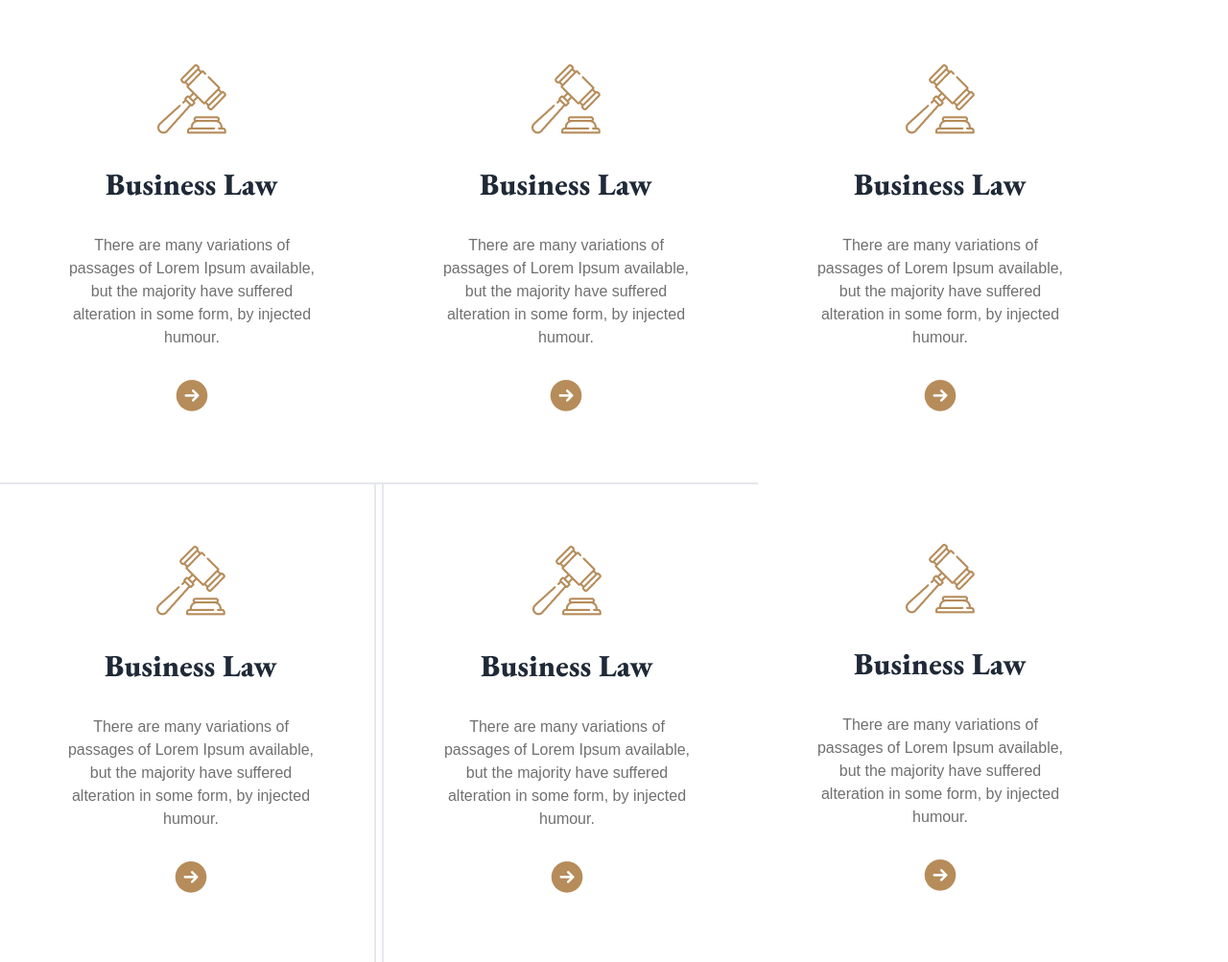
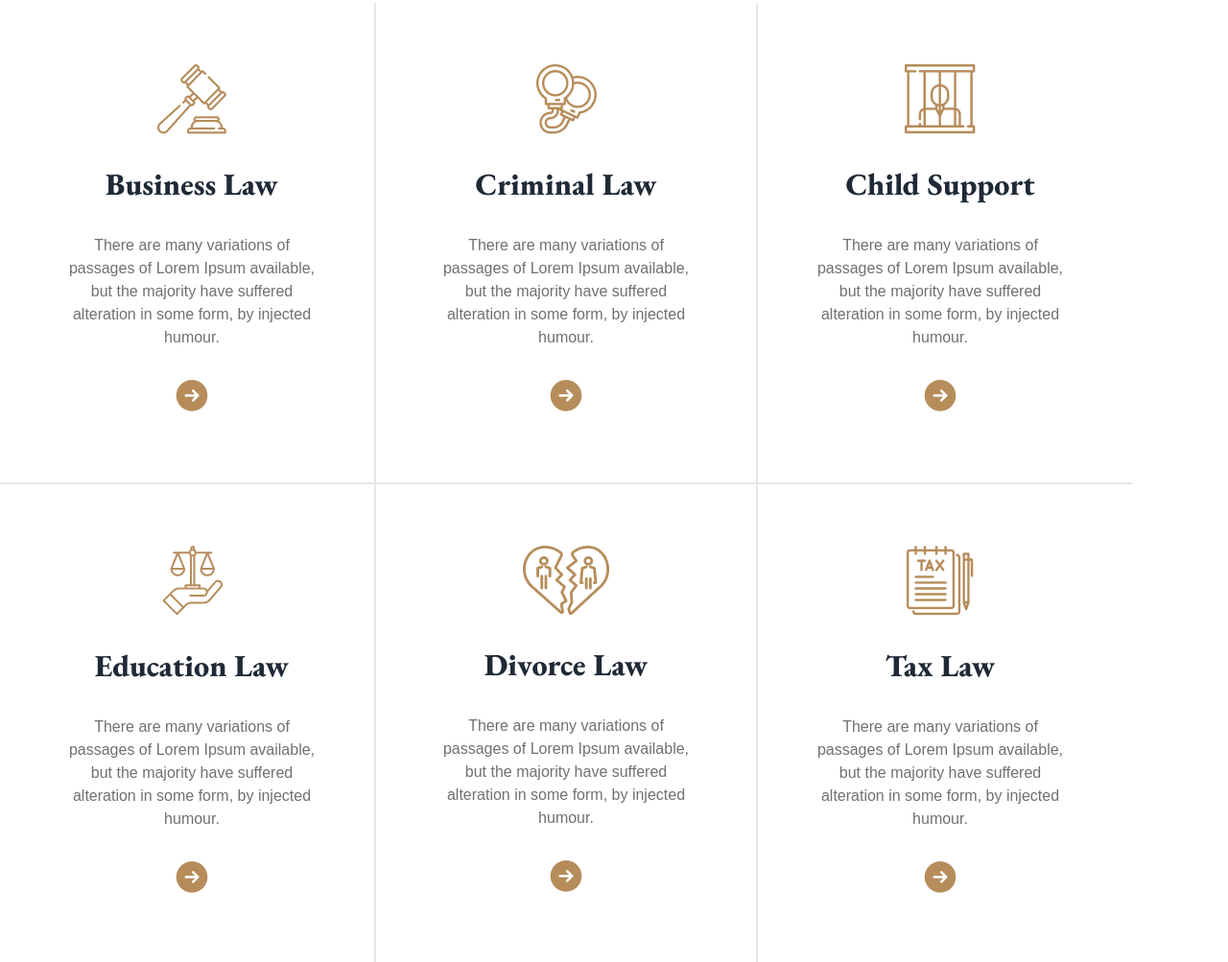
Before and after one commit to rifatrahman1/Justice-Solution-DaisyUI, a plain HTML site: page index.html in a window 1280 px wide. Shown: the part 1135-2138 px from the top of the page at 96% size. Drawn offline with nearby package versions, Linux system fonts and the light colour scheme.

Commit message:
added to law section

```diff
--- a/index.html
+++ b/index.html
@@ -108,40 +108,40 @@
                 <p class="text-p-tags">There are many variations of passages of Lorem Ipsum available, but the majority have suffered alteration in some form, by injected humour.</p>
             </div>
             <div class="grid grid-cols-1 md:grid-cols-2 lg:grid-cols-3 w-[1170px]">
-                <div class="flex flex-col items-center text-center space-y-7 h-[500px] w-[400px] py-16  transition duration-300 delay-150 hover:delay-300 hover:bg-gradient-to-t from-[#E7E7E7] to-[#E7E7E7]">
+                <div class="flex flex-col items-center text-center space-y-7 h-[500px] w-[400px] py-16 hover:w-[390px] hover:bg-gradient-to-t from-[#E7E7E7] to-[#E7E7E7]">
                     <img src="images/business.png" alt="">
                     <h3 class="text-[32px] font-extrabold eb-garamond">Business Law</h3>
                     <p class="text-p-tags w-[260px]">There are many variations of passages of Lorem Ipsum available, but the majority have suffered alteration in some form, by injected humour.</p>
                     <img src="images/Frame.png" alt="">
                 </div>
-                <div class="flex flex-col items-center text-center space-y-7 h-[500px] w-[400px] py-16">
-                    <img src="images/business.png" alt="">
-                    <h3 class="text-[32px] font-extrabold eb-garamond">Business Law</h3>
+                <div class="flex flex-col items-center text-center space-y-7 h-[500px] w-[400px] py-16 hover:w-[390px] hover:bg-gradient-to-t from-[#E7E7E7] to-[#E7E7E7] border-l-2 border-r-2">
+                    <img src="images/criminal.png" alt="">
+                    <h3 class="text-[32px] font-extrabold eb-garamond">Criminal Law</h3>
                     <p class="text-p-tags w-[260px]">There are many variations of passages of Lorem Ipsum available, but the majority have suffered alteration in some form, by injected humour.</p>
                     <img src="images/Frame.png" alt="">
                 </div>
-                <div class="flex flex-col items-center text-center space-y-7 h-[500px] w-[400px] py-16">
-                    <img src="images/business.png" alt="">
-                    <h3 class="text-[32px] font-extrabold eb-garamond">Business Law</h3>
+                <div class="flex flex-col items-center text-center space-y-7 h-[500px] w-[400px] py-16 hover:w-[390px] hover:bg-gradient-to-t from-[#E7E7E7] to-[#E7E7E7]">
+                    <img src="images/child.png" alt="">
+                    <h3 class="text-[32px] font-extrabold eb-garamond">Child Support</h3>
                     <p class="text-p-tags w-[260px]">There are many variations of passages of Lorem Ipsum available, but the majority have suffered alteration in some form, by injected humour.</p>
                     <img src="images/Frame.png" alt="">
                 </div>
 
-                <div class="flex flex-col items-center text-center space-y-7 h-[500px] w-[400px] py-16 border-t-2 border-r-2">
-                    <img src="images/business.png" alt="">
-                    <h3 class="text-[32px] font-extrabold eb-garamond">Business Law</h3>
+                <div class="flex flex-col items-center text-center space-y-7 h-[500px] w-[400px] py-16 border-t-2 hover:w-[390px] hover:bg-gradient-to-t from-[#E7E7E7] to-[#E7E7E7]">
+                    <img src="images/education.png" alt="">
+                    <h3 class="text-[32px] font-extrabold eb-garamond">Education Law</h3>
                     <p class="text-p-tags w-[260px]">There are many variations of passages of Lorem Ipsum available, but the majority have suffered alteration in some form, by injected humour.</p>
                     <img src="images/Frame.png" alt="">
                 </div>
-                <div class="flex flex-col items-center text-center space-y-7 h-[500px] w-[400px] py-16 border-t-2 border-l-2">
-                    <img src="images/business.png" alt="">
-                    <h3 class="text-[32px] font-extrabold eb-garamond">Business Law</h3>
+                <div class="flex flex-col items-center text-center space-y-7 h-[500px] w-[400px] py-16 border-t-2 border-l-2 border-r-2 hover:w-[390px] hover:bg-gradient-to-t from-[#E7E7E7] to-[#E7E7E7]">
+                    <img src="images/divorce.png" alt="">
+                    <h3 class="text-[32px] font-extrabold eb-garamond">Divorce Law</h3>
                     <p class="text-p-tags w-[260px]">There are many variations of passages of Lorem Ipsum available, but the majority have suffered alteration in some form, by injected humour.</p>
                     <img src="images/Frame.png" alt="">
                 </div>
-                <div class="flex flex-col items-center text-center space-y-7 h-[500px] w-[400px] py-16">
-                    <img src="images/business.png" alt="">
-                    <h3 class="text-[32px] font-extrabold eb-garamond">Business Law</h3>
+                <div class="flex flex-col items-center text-center space-y-7 h-[500px] w-[400px] py-16 border-t-2 hover:w-[390px] hover:bg-gradient-to-t from-[#E7E7E7] to-[#E7E7E7]">
+                    <img src="images/tax.png" alt="">
+                    <h3 class="text-[32px] font-extrabold eb-garamond">Tax Law</h3>
                     <p class="text-p-tags w-[260px]">There are many variations of passages of Lorem Ipsum available, but the majority have suffered alteration in some form, by injected humour.</p>
                     <img src="images/Frame.png" alt="">
                 </div>
```
